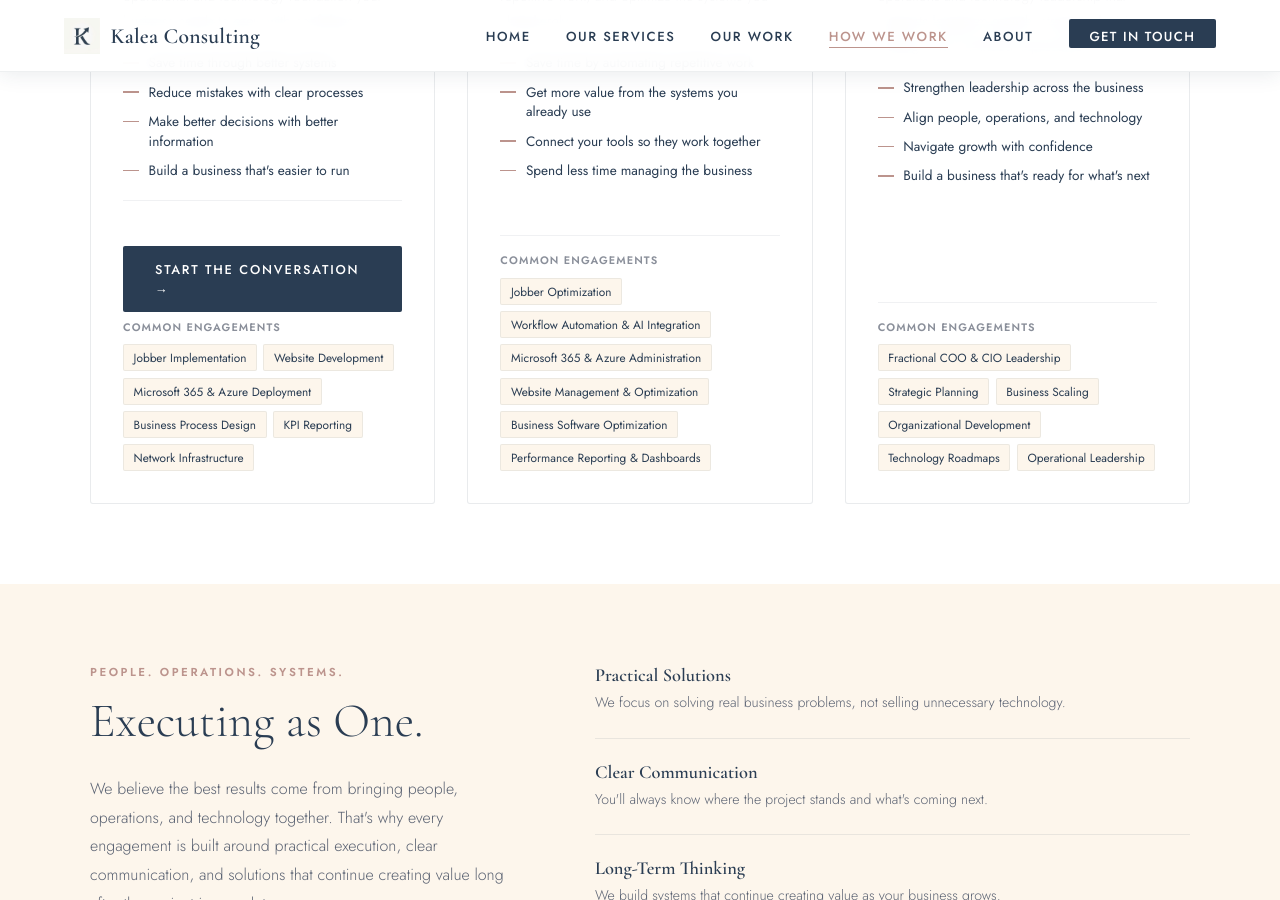
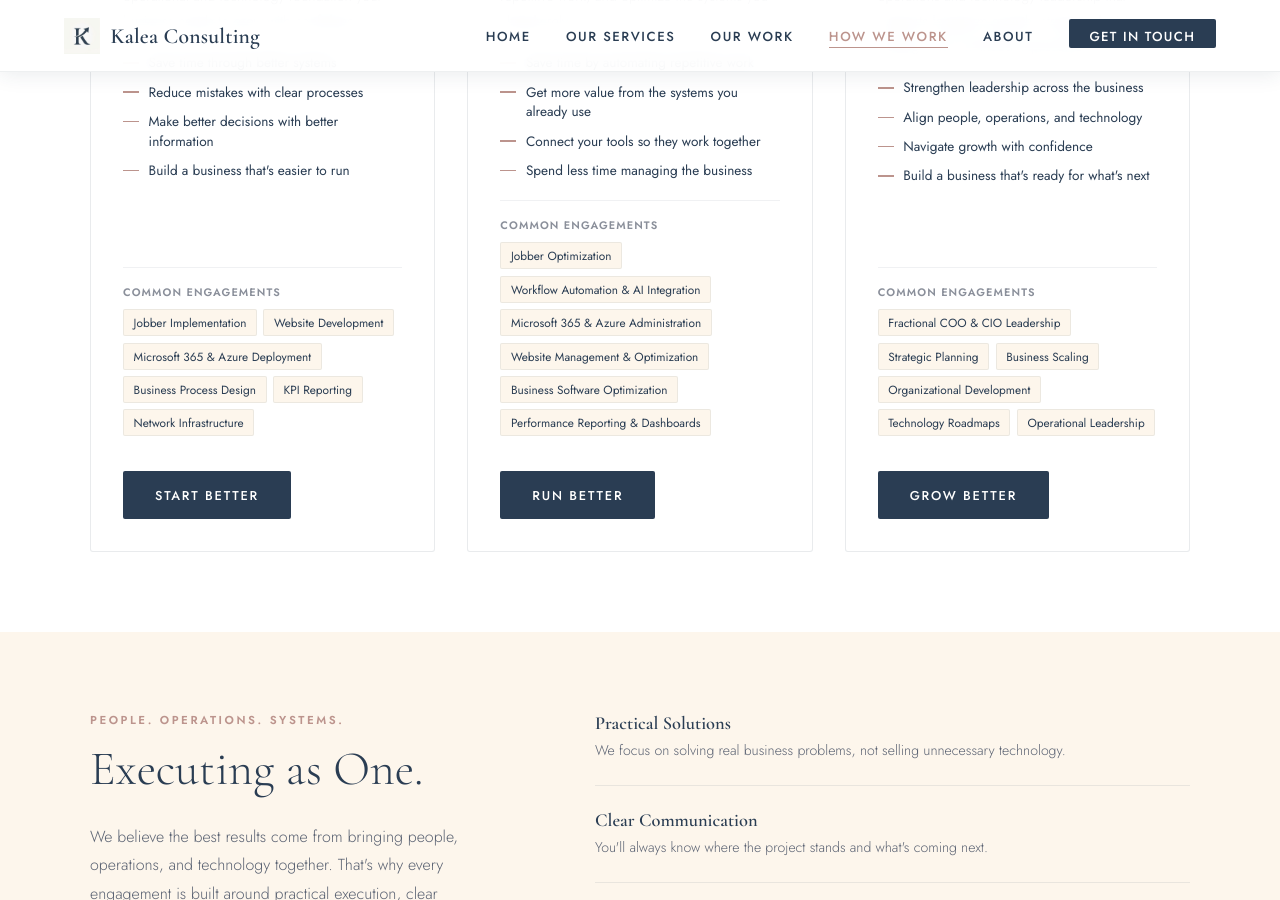
Before and after one commit to Kalea-Consulting/kaleaconsulting, a Jekyll site: the page built from pricing.html, in a window 1280 px wide and 900 px high, scrolled down 1353 px. Built offline with Jekyll 4.4.1, drawn with Linux system fonts in a browser that asks for light colours.

Commit message:
Update pricing.html

```diff
--- a/pricing.html
+++ b/pricing.html
@@ -58,7 +58,6 @@ description: How Kalea Consulting engages — project-based, retainer, and fract
           <li>Build a business that's easier to run</li>
         </ul>
         <div class="model-fits">
-          <a href="/#contact" class="btn-model">Start the Conversation →</a>
           <span class="fits-label">Common Engagements </span>
           <span class="fits-tag">Jobber Implementation </span>
           <span class="fits-tag">Website Development </span>
@@ -66,6 +65,7 @@ description: How Kalea Consulting engages — project-based, retainer, and fract
           <span class="fits-tag">Business Process Design </span>
           <span class="fits-tag">KPI Reporting </span>
           <span class="fits-tag">Network Infrastructure</span>
+          <a href="/#contact" class="btn-model">Start Better</a>
         </div>
       </div>
 
@@ -97,6 +97,7 @@ description: How Kalea Consulting engages — project-based, retainer, and fract
           <span class="fits-tag">Website Management & Optimization </span>
           <span class="fits-tag">Business Software Optimization</span>
           <span class="fits-tag">Performance Reporting & Dashboards</span>
+          <a href="/#contact" class="btn-model">Run Better</a>
         </div>
       </div>
 
@@ -129,6 +130,7 @@ description: How Kalea Consulting engages — project-based, retainer, and fract
           <span class="fits-tag">Organizational Development</span>
           <span class="fits-tag">Technology Roadmaps </span>
           <span class="fits-tag">Operational Leadership </span>
+          <a href="/#contact" class="btn-model">Grow Better</a>
         </div>
       </div>
 
```
